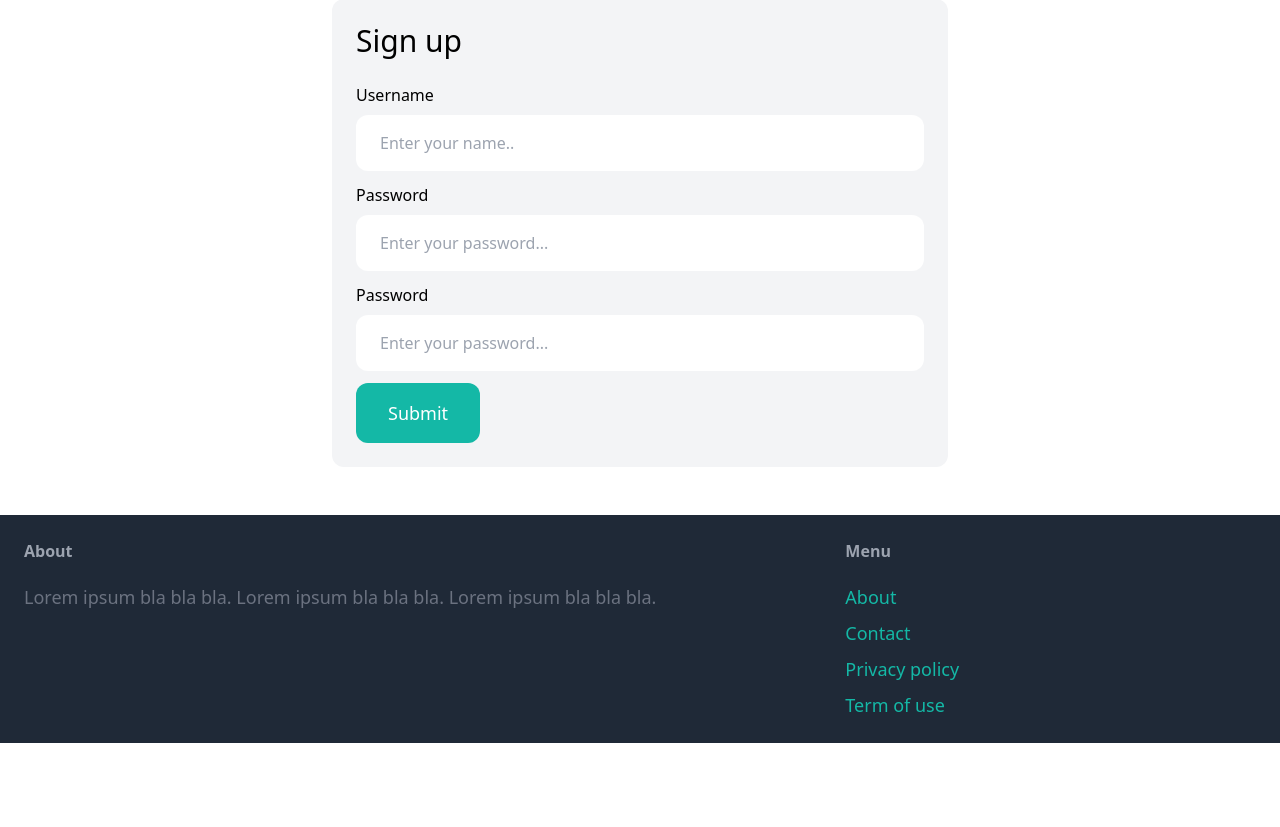
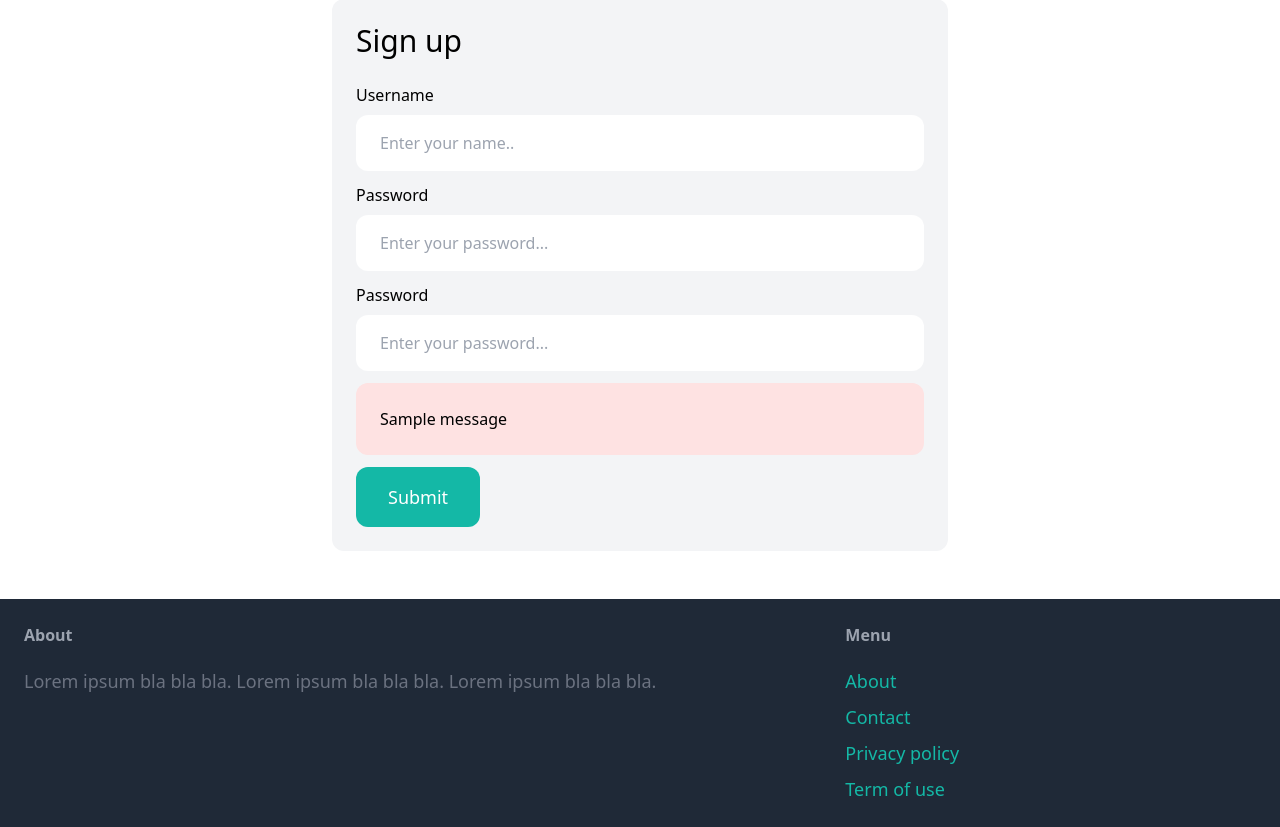
Before and after one commit to nismalrfd/marketplace-sellover, a Django app: page /register in a window 1280 px wide. Shown: the part 126-953 px from the top of the page. Before the commit the page ends 869 px from the top, so only its background shows below. Run offline with Django 4.2, Linux system fonts and the light colour scheme; one stand-in notice (Sample message) is shown; some libraries are stand-ins or nearby versions.

Commit message:
Update signup.html
messages added

```diff
--- a/core/templates/core/signup.html
+++ b/core/templates/core/signup.html
@@ -24,7 +24,7 @@
                 <input required class="w-full py-4 px-6 rounded-xl" type="password" name="confirm_password" placeholder="Enter your password...">
             </div>
 
-        {% if form.errors or form.non_field_errors %}
+<!--         {% if form.errors or form.non_field_errors %}
             <div class="mb-3 p-6 bg-red-100 rounded-xl">
                 {% for field in form %}
                     {{ field.errors }}
@@ -32,7 +32,18 @@
 
                 {{ form.non_field_errors }}
             </div>
-        {% endif %}
+        {% endif %} -->
+
+
+        {% if messages %}
+            <div class="mb-3 p-6 bg-red-100 rounded-xl" role="alert">
+                <ul class="messages">
+                {% for message in messages %}
+                <li  {% if message.tags %} class=" {{ message.tags }} " {% endif %}> {{ message }} </li>
+                {% endfor %}
+                </ul>
+            </div>
+       {% endif %}
 
         <button class="py-4 px-8 text-lg bg-teal-500 hover:bg-teal-700 rounded-xl text-white" type="submit">Submit</button>
     </form>
```
